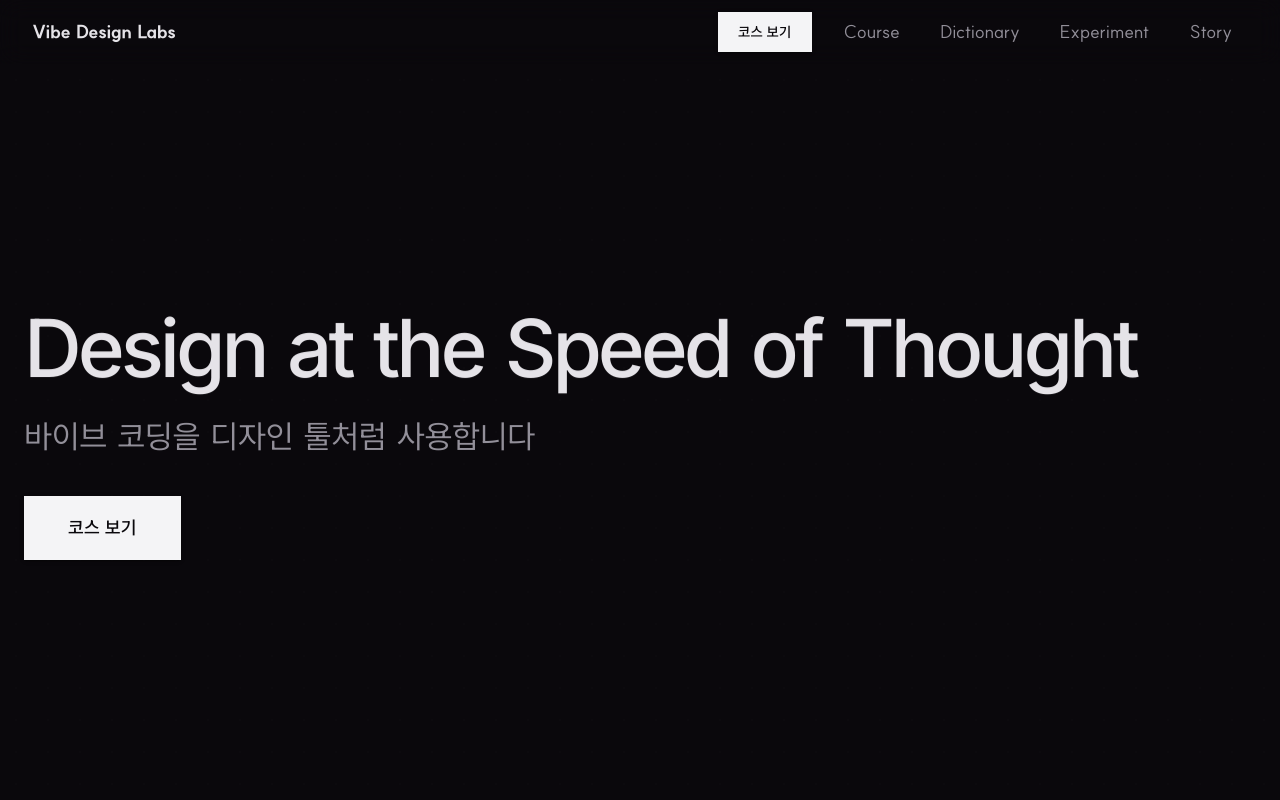
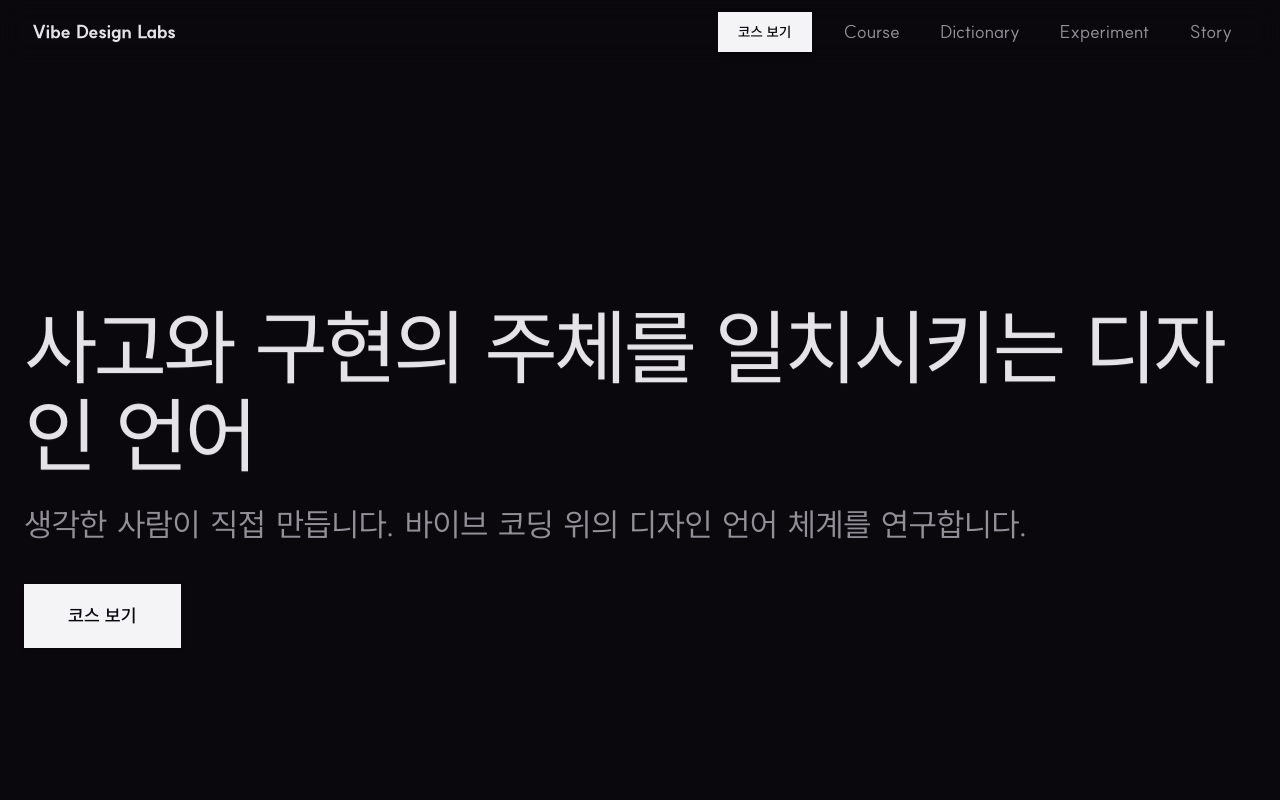
Before and after one commit to groovelb/vibe-design-lab-2.0, a Next.js app: page / in a window 1280 px wide. Shown: the top 800 px of the page. Built offline with nearby package versions, Linux system fonts and the light colour scheme; what @mui/material-nextjs would draw is missing.

Commit message:
headline

```diff
--- a/src/data/contents.js
+++ b/src/data/contents.js
@@ -55,8 +55,8 @@ export const PAGES = {
   // ----- Landing (/) -----
   landing: {
     hero: {
-      headline: _BRAND.slogan,
-      subCopy: _BRAND.tagline,
+      headline: '사고와 구현의 주체를 일치시키는 디자인 언어',
+      subCopy: '생각한 사람이 직접 만듭니다. 바이브 코딩 위의 디자인 언어 체계를 연구합니다.',
     },
     problem: {
       market: _PROBLEM.market.lines.map((l) => l.text).join(' '),
```
